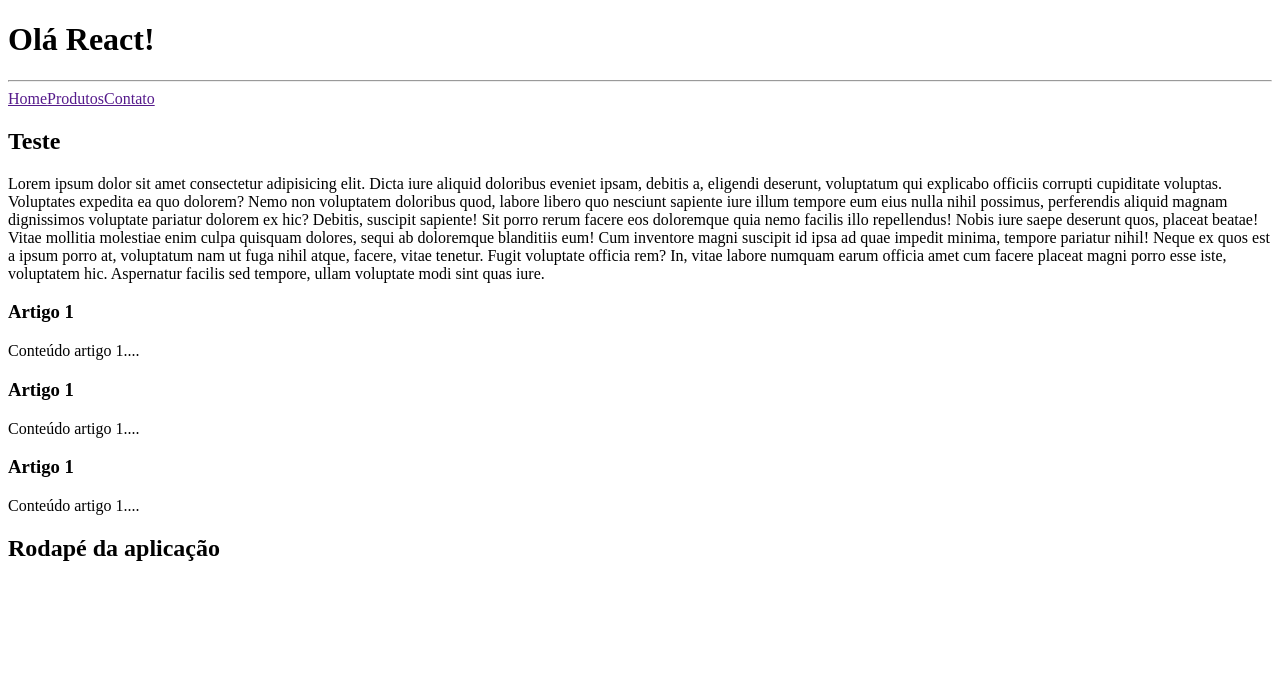
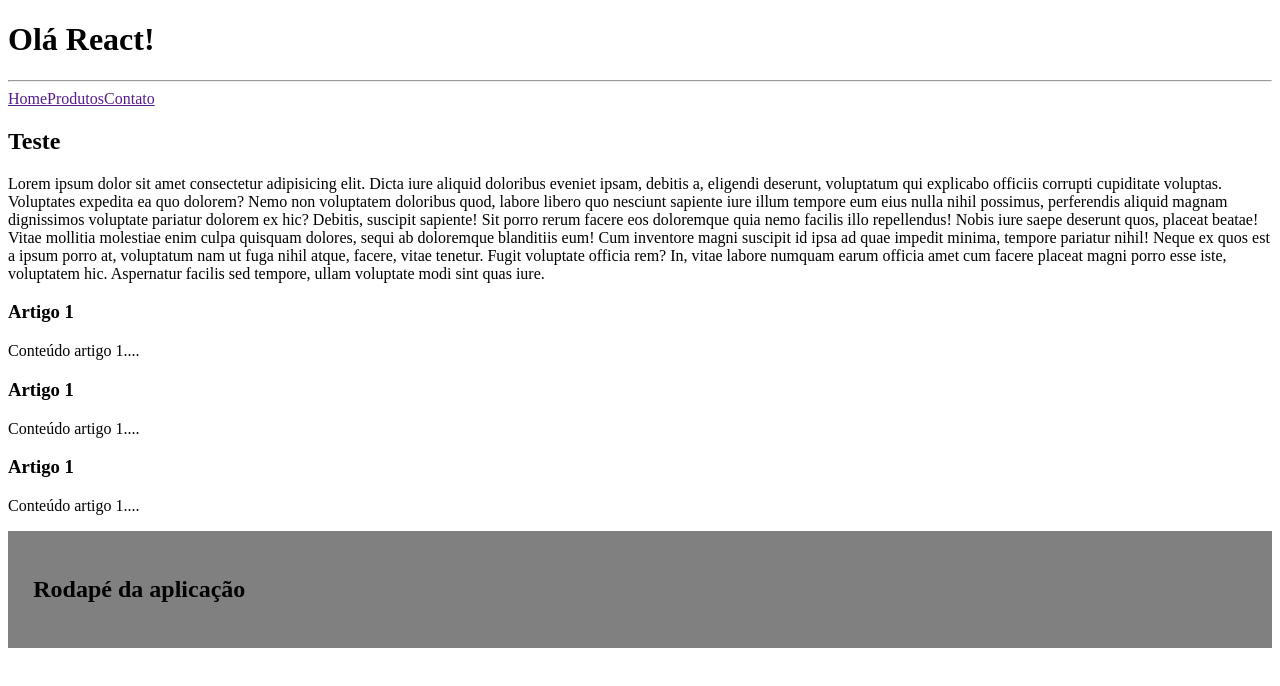
Before and after one commit to JhonatanDev132/react-fundamentos, a React (Vite) app: page / in a window 1280 px wide. Shown: the top 686 px of the page. Built offline with nearby package versions, Linux system fonts and the light colour scheme.

Commit message:
tudo certo css

```diff
--- a/src/components/Rodape.jsx
+++ b/src/components/Rodape.jsx
@@ -1,6 +1,11 @@
 function Rodape() {
   return (
-    <footer>
+    <footer
+      style={{
+        backgroundColor: "gray",
+        padding: "2%",
+      }}
+    >
       <h2>Rodapé da aplicação</h2>
     </footer>
   );
```
Also changed, not shown: 1 other file (tests, documents, lock files or other folders).
